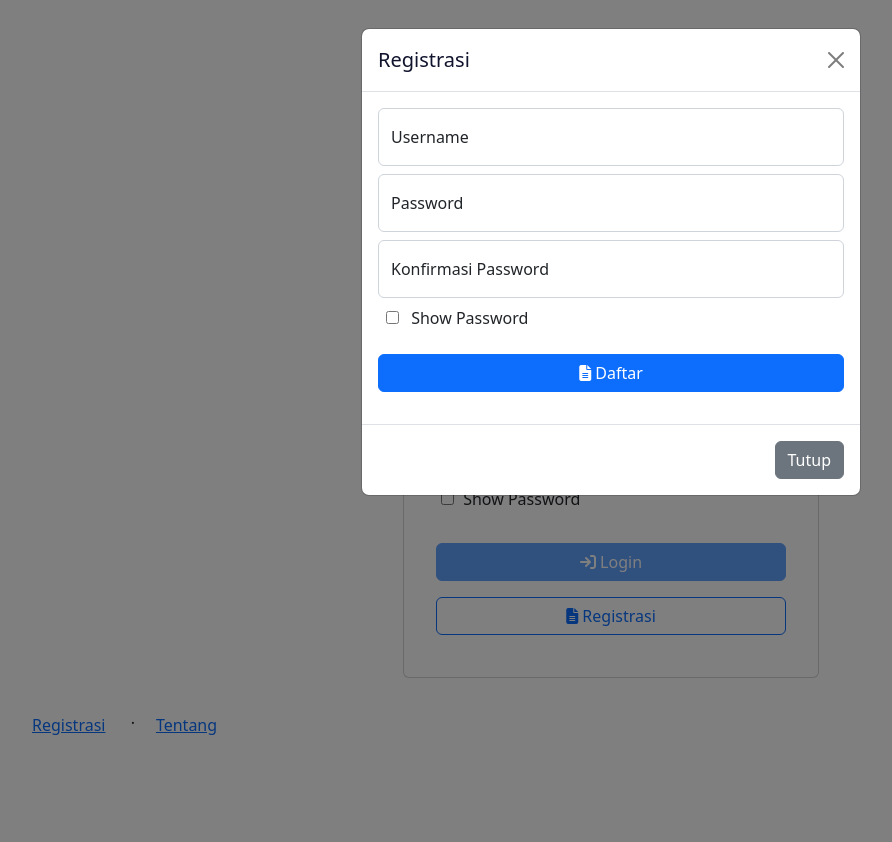
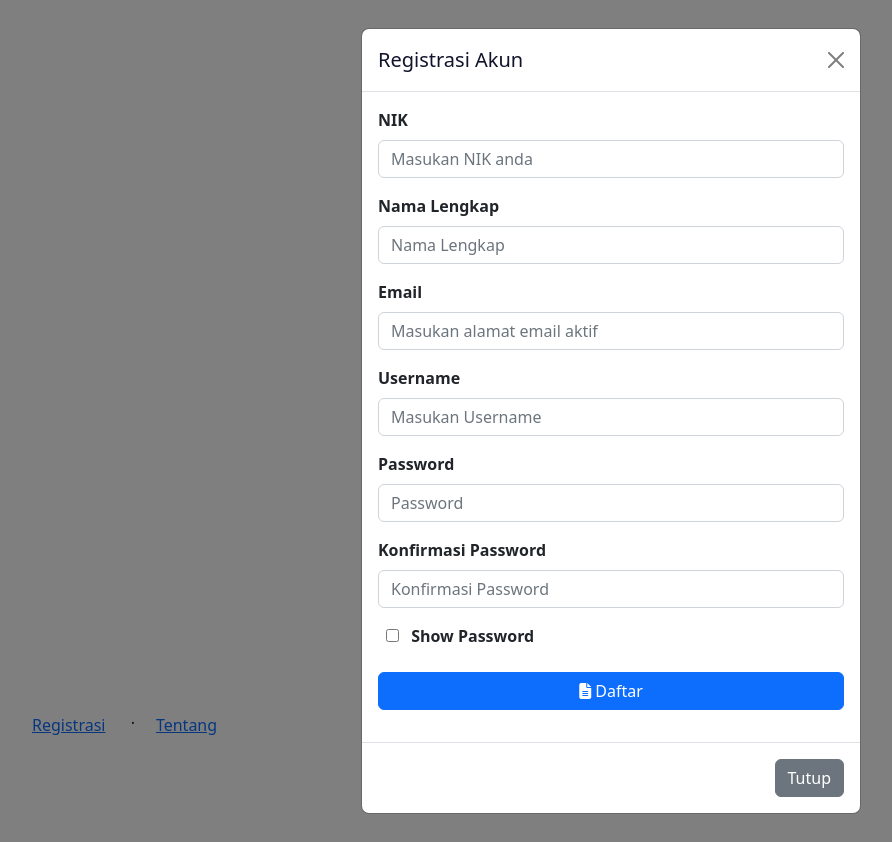
Before and after one commit to rizqillah-pnl/simitrabps-acut, a PHP site: page /page/login.php in a window 1280 px wide, after a click on "Registrasi". Shown: the whole page, without its empty margins (29-921 px from the left). Run offline with PHP 8.4, Linux system fonts and the light colour scheme; some libraries are stand-ins or nearby versions.

Commit message:
update tampilan

```diff
--- a/page/login.php
+++ b/page/login.php
@@ -61,7 +61,7 @@ if (isset($_SESSION['id'])) {
             <!-- Form Login -->
             <div class="card" style=" padding-top: 30px; padding-bottom: 10px; width: 26rem;">
                 <div class="pt-2 pb-3 mx-auto">
-                    <form method="POST" style="width: 350px;" action="../model/login.php" class="mx-auto">
+                    <form method="POST" style="width: 350px;" action="../model/login.php" class="mx-auto" autocomplete="off">
                         <label for="floatingUsername" class="form-label">Username</label>
                         <div class="input-group mb-3">
                             <span class="input-group-text" id="basic-addon3"><i class="fa-solid fa-circle-user"></i></span>
@@ -146,29 +146,41 @@ if (isset($_SESSION['id'])) {
         <div class="modal-dialog">
             <div class="modal-content">
                 <div class="modal-header">
-                    <h5 class="modal-title" id="RegistrasiLabel">Registrasi</h5>
+                    <h5 class="modal-title" id="RegistrasiLabel">Registrasi Akun</h5>
                     <button type="button" class="btn-close" data-bs-dismiss="modal" aria-label="Close"></button>
                 </div>
                 <div class="modal-body">
-                    <form method="POST" action="../model/tambah-user.php" class="mx-auto">
-                        <div class="form-floating mb-2">
-                            <input type="text" class="form-control" id="Nama" placeholder="name@example.com" name="nama" required maxlength="25" oninput="this.value = this.value.toLowerCase()">
-                            <label for="Nama">Username</label>
+                    <form method="POST" action="../model/tambah-user.php" class="mx-auto" autocomplete="off">
+                        <div class="mb-3">
+                            <label for="nik" class="form-label fw-semibold">NIK</label>
+                            <input type="text" class="form-control" id="nik" name="nik" aria-describedby="emailHelp" placeholder="Masukan NIK anda" required>
                         </div>
-                        <div class="form-floating mb-2">
-                            <input type="password" class="form-control" id="password" placeholder="Password" name="password" maxlength="50">
-                            <label for="password">Password</label>
+                        <div class="mb-3">
+                            <label for="nama" class="form-label fw-semibold">Nama Lengkap</label>
+                            <input type="text" class="form-control" id="nama" name="nama" required maxlength="100" placeholder="Nama Lengkap">
                         </div>
-                        <div class="form-floating mb-2">
-                            <input type="password" class="form-control" id="passkon" placeholder="Password" aria-describedby="validationServer03Feedback" required maxlength="50">
-                            <label for="passkon">Konfirmasi Password</label>
+                        <div class="mb-3">
+                            <label for="email" class="form-label fw-semibold">Email</label>
+                            <input type="email" class="form-control" id="email" name="email" required maxlength="100" placeholder="Masukan alamat email aktif">
+                        </div>
+                        <div class="mb-3">
+                            <label for="username" class="form-label fw-semibold">Username</label>
+                            <input type="text" class="form-control" id="username" name="username" required maxlength="25" oninput="this.value = this.value.toLowerCase()" placeholder="Masukan Username">
+                        </div>
+                        <div class="mb-3">
+                            <label for="password" class="form-label fw-semibold">Password</label>
+                            <input type="password" class="form-control" id="password" name="password" placeholder="Password" required>
+                        </div>
+                        <div class="mb-3">
+                            <label for="passkon" class="form-label fw-semibold">Konfirmasi Password</label>
+                            <input type="password" class="form-control" id="passkon" name="passkon" placeholder="Konfirmasi Password" required>
                             <div id="validationServer03Feedback" class="invalid-feedback">
                                 Password tidak sama
                             </div>
                         </div>
                         <div class="form-group mb-3">
                             <input type="checkbox" name="check2" id="check2" class="mx-2" onclick="myFunction()">
-                            <label for="check2" class="text-dark">Show Password</label>
+                            <label for="check2" class="text-dark fw-semibold">Show Password</label>
                         </div>
                         <script>
                             function myFunction() {
--- a/page/seleksi-daftar.php
+++ b/page/seleksi-daftar.php
@@ -168,7 +168,7 @@ if ($result1['Id_jabatan'] == "1") :
                         <tbody>
                             <?php $pendaftar = mysqli_query($conn, "SELECT tb_lowongan_user.id, tb_lowongan_user.id_lowongan,
                         tb_lowongan_user.id_petugas, tb_lowongan_user.tanggal_daftar, tb_lowongan_user.id_kec, tb_lowongan_user.umur, tb_lowongan_user.cv, tb_lowongan_user.ktp, tb_lowongan_user.ijazah, tb_lowongan_user.suratLamaran, tb_lowongan_user.suratDomisili, lowongan.jenis_lowongan,
-                        lowongan.tanggal_mulai, lowongan.tanggal_akhir, lowongan.persyaratan, lowongan.deskripsi, lowongan.gambar, petugas.nama, tb_kecamatan.nama_kec FROM
+                        lowongan.tanggal_mulai, lowongan.tanggal_akhir, lowongan.persyaratan, lowongan.deskripsi, lowongan.gambar, petugas.nama, petugas.Foto, tb_kecamatan.nama_kec FROM
                         tb_lowongan_user LEFT JOIN lowongan ON lowongan.id=tb_lowongan_user.id_lowongan LEFT JOIN petugas ON
                         petugas.kode_petugas=tb_lowongan_user.id_petugas LEFT JOIN tb_kecamatan ON tb_kecamatan.id=tb_lowongan_user.id_kec
                         WHERE L_action IS NULL ORDER BY tb_lowongan_user.id DESC LIMIT $awalData, $jumlahDataPerHalaman"); ?>
@@ -258,6 +258,10 @@ if ($result1['Id_jabatan'] == "1") :
                                                     <button type="button" class="btn-close" data-bs-dismiss="modal" aria-label="Close"></button>
                                                 </div>
                                                 <div class="modal-body">
+                                                    <div class="text-center">
+                                                        <a href="../public/img/user/<?= $row['Foto']; ?>" target="_blank"><img src="../public/img/user/<?= $row['Foto']; ?>" alt="<?= $row['Nama']; ?>" width="200" height="200" class="rounded-circle">
+                                                        </a>
+                                                    </div>
                                                     <div class="row mt-3">
                                                         <div class="col-5">Nama</div>
                                                         <div class="col-7"><?= $row['nama']; ?></div>
```
Also changed, not shown: model/tambah-user.php (+6 -4 lines), page/index.php (+11 -9 lines), page/lowongan-user.php (+26 -44 lines), page/lowongan.php (+41 -86 lines), public/data/01-11-2022 18-38-44CamScanner 06-25-2022 18.57_1.jpg (added), public/data/01-11-2022 18-38-44CamScanner 06-25-2022 18.57_2.jpg (added), public/data/01-11-2022 18-38-44Certificate (2).jpg (added), public/data/01-11-2022 18-38-44Profil.jpg (added), 1 other file.
